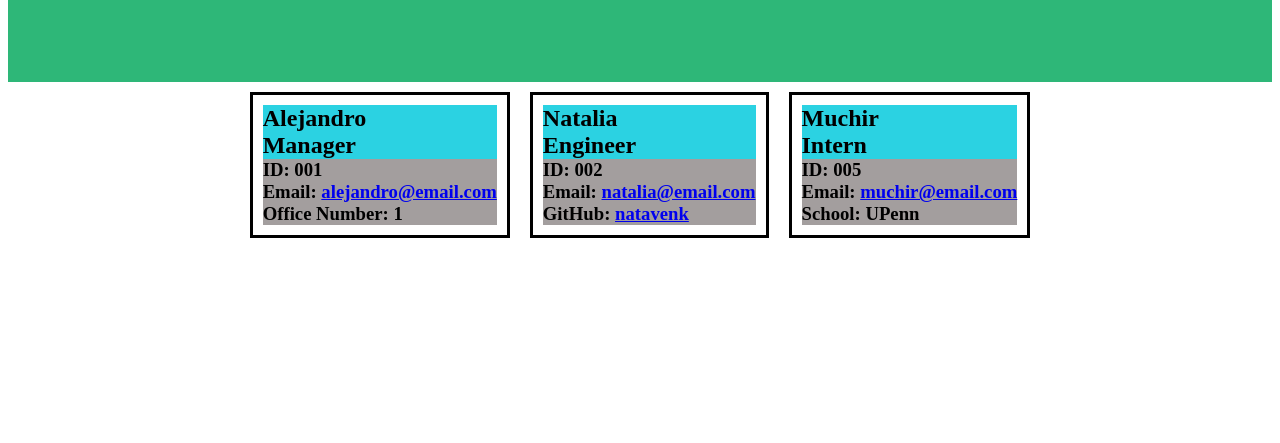
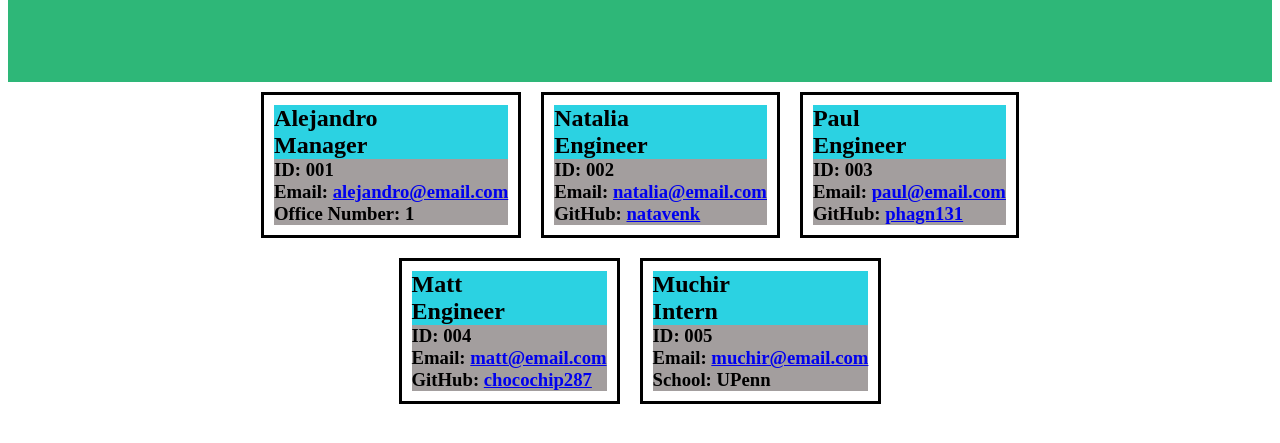
Before and after one commit to z20axa/Team-Profile-Generator, a website: page output.html in a window 1280 px wide. Shown: the part 139-582 px from the top of the page. Drawn offline with Linux system fonts and the light colour scheme.

Commit message:
Runs the app to generate output HTML and adds the video link to README

```diff
--- a/output.html
+++ b/output.html
@@ -98,6 +98,38 @@
         </div>
 
         <div class="main-card">
+            <div class="name-tittle-container">
+                <h2 class="employee-name">Paul</h2>
+                <h2 class="employee-tittle">Engineer</h2>
+            </div>
+            <div class="employee-info-conatiner">
+                <h3 class="employee-id">ID: 003</h3>
+                <h3 class="employee-email">Email:
+                    <a href="mailto:paul@email.com">paul@email.com</a>
+                </h3>
+                <h3 class="employee-github">GitHub:
+                    <a href="https://www.github.com/phagn131">phagn131</a>
+                </h3>
+            </div>
+        </div>
+
+        <div class="main-card">
+            <div class="name-tittle-container">
+                <h2 class="employee-name">Matt</h2>
+                <h2 class="employee-tittle">Engineer</h2>
+            </div>
+            <div class="employee-info-conatiner">
+                <h3 class="employee-id">ID: 004</h3>
+                <h3 class="employee-email">Email:
+                    <a href="mailto:matt@email.com">matt@email.com</a>
+                </h3>
+                <h3 class="employee-github">GitHub:
+                    <a href="https://www.github.com/chocochip287">chocochip287</a>
+                </h3>
+            </div>
+        </div>
+
+        <div class="main-card">
           <div class="name-tittle-container">
             <h2 class="employee-name">Muchir</h2>
             <h2 class="employee-tittle">Intern</h2>
```
Also changed, not shown: README.md.
